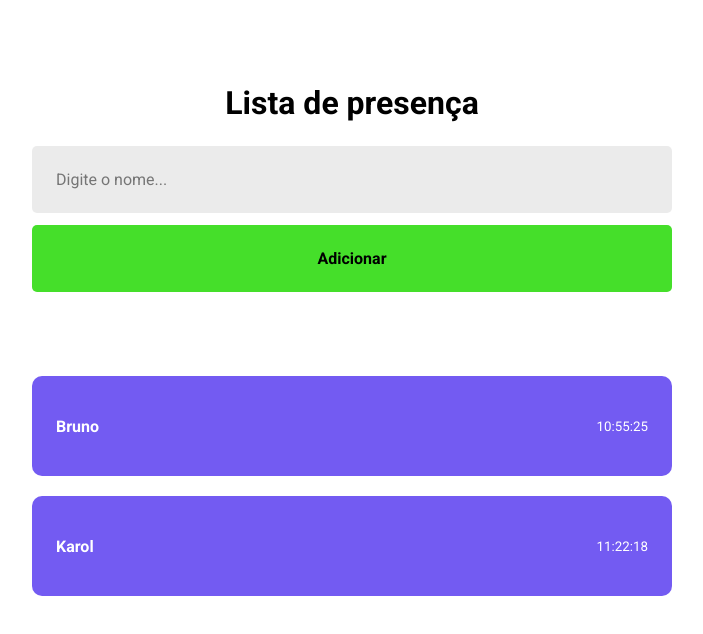
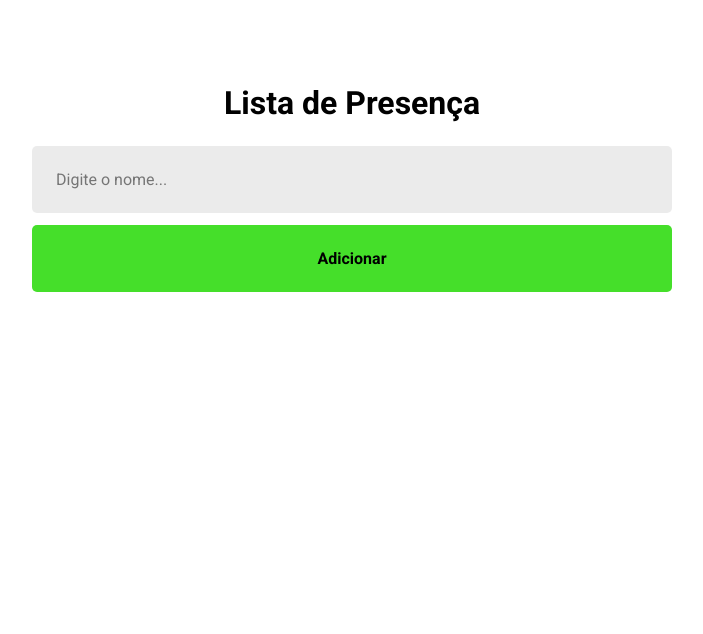
Before and after one commit to BrunoGaruda/projeto-react-lista-de-presen-a, a React (Vite) app: page / in a window 1280 px wide. Shown: the top 634 px of the page, without its empty margins (288-991 px from the left). Built offline with nearby package versions, Linux system fonts and the light colour scheme.

Commit message:
Princípio da imutabilidade, adicionando novos estudantes ao clicar adicionar

```diff
--- a/src/components/Card/styles.css
+++ b/src/components/Card/styles.css
@@ -2,7 +2,7 @@
   height: 100px;
   width: 50%;
 
-  background: #735bf2;
+  background: #0a57f0;
   color: #fff;
 
   border-radius: 10px;
--- a/src/pages/Home/index.jsx
+++ b/src/pages/Home/index.jsx
@@ -1,18 +1,49 @@
+import React, { useState } from 'react' // Necessário a (hook = useState) importação para refletir a "let" na interface
 import './styles.css'
 
 import { Card } from '../../components/Card'
 
 //Numa estrutura jsx você tem uma função que retorna o conteúdo HTML pra ser renderizado
 export function Home() {
+  const [studentName, setstudentName] = useState()
+  const [students, setStudents] = useState([])
+
+  //Vai ser criado um novo objeto adicionado o nome pegando do estado no condeúdo do  input e o time no horário atual "toLocaleDateString"
+  function handleAddStudent() {
+    const newStudent = {
+      name: studentName,
+      time: new Date().toLocaleDateString('pt-br', {
+        hour: '2-digit',
+        minute: '2-digit',
+        second: '2-digit'
+      })
+    }
+    //Com essa função você consegue recuperar o antigo studend e adicinando um novo ao vetor
+
+    //... serve para evitar que o prevState crie um novo vetor, despejando todos em um mesmo vetor.
+    setStudents(prevState => [...prevState, newStudent])
+  }
+
+  function handleNameChange(name) {
+    studentName = name
+  }
   //Tag JSX precisa ser "embrulhada" para nao dar erro. <> </> ou uma <div>
   return (
     <div className="container">
-      <h1>Lista de presença</h1>
-      <input type="text" placeholder="Digite o nome..." />
-      <button type="button">Adicionar</button>
+      <h1>Lista de Presença</h1>
+      <input
+        type="text"
+        placeholder="Digite o nome..."
+        //Pegando o conteúdo atual do input e atualizando o estado com setstudentName
+        onChange={e => setstudentName(e.target.value)}
+      />
+      <button type="button" onClick={handleAddStudent}>
+        Adicionar
+      </button>
 
-      <Card name="Bruno" time="10:55:25" />
-      <Card name="Karol" time="11:22:18" />
+      {students.map(student => (
+        <Card name={student.name} time={student.time} />
+      ))}
     </div>
   )
 }
```
